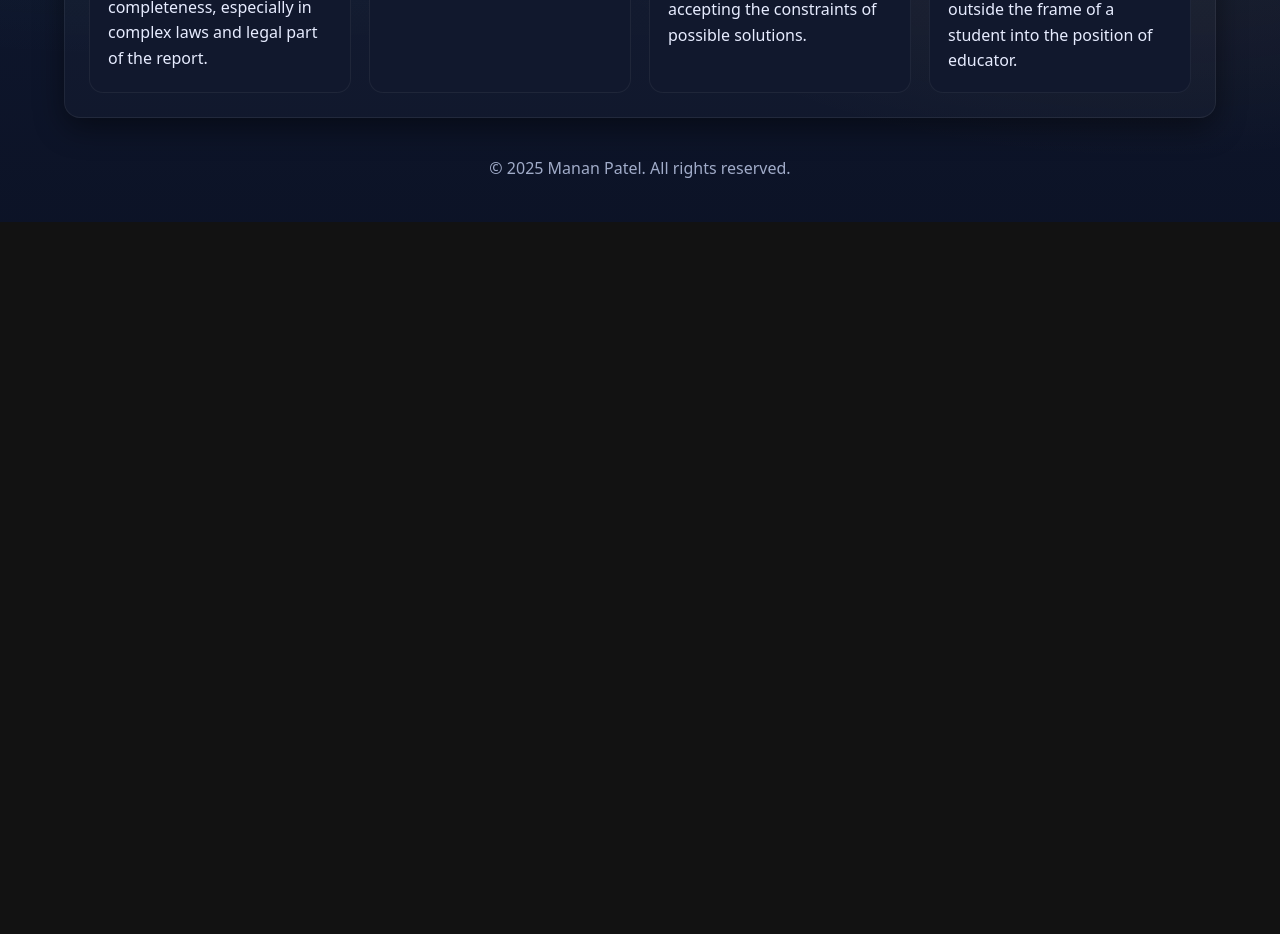
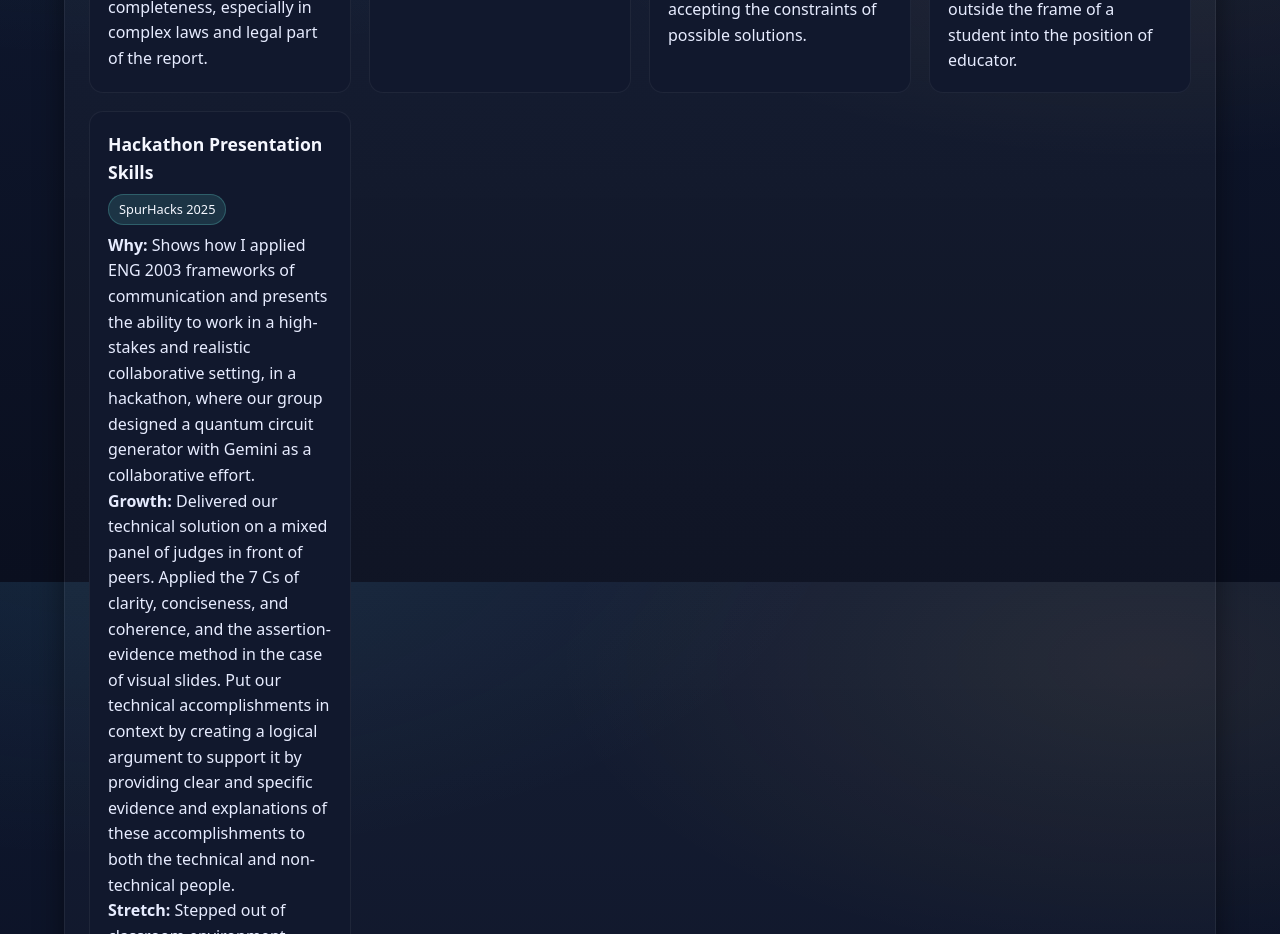
Before and after one commit to MananPatel0801/MananPatel0801, a plain HTML site: page index.html in a window 1280 px wide. Shown: the part 1018-1952 px from the top of the page. Before the commit the page ends 1240 px from the top, so only its background shows below. Drawn offline with Linux system fonts and the light colour scheme.

Commit message:
Update index.html

```diff
--- a/index.html
+++ b/index.html
@@ -71,6 +71,14 @@
           <p><strong>Why:</strong> Applied ENG 2003 skills to develop presentaion and materials that can be used to visualize algorithm tracing and understand time complexity using Big O notation.</p>
           <p><strong>Growth:</strong> Demonstrated use of communication frameworks across different courses in technical subjects.</p>
           <p><strong>Stretch:</strong>  Delivery of complex issues caused me to go outside the frame of a student into the position of educator.</p>
+        </article>
+
+        <article class="showcase-item">
+          <h3>Hackathon Presentation Skills</h3>
+          <span class="showcase-tag">SpurHacks 2025</span>
+          <p><strong>Why:</strong> Shows how I applied ENG 2003 frameworks of communication and presents the ability to work in a high-stakes and realistic collaborative setting, in a hackathon, where our group designed a quantum circuit generator with Gemini as a collaborative effort.</p>
+          <p><strong>Growth:</strong> Delivered our technical solution on a mixed panel of judges in front of peers. Applied the 7 Cs of clarity, conciseness, and coherence, and the assertion-evidence method in the case of visual slides. Put our technical accomplishments in context by creating a logical argument to support it by providing clear and specific evidence and explanations of these accomplishments to both the technical and non-technical people.</p>
+          <p><strong>Stretch:</strong> Stepped out of classroom environment, changing use of academic communication tools to a fast-paced team environment and development cycle. Gained the ability to extrapolate and simplify complicated technology and engineering topics within time limits, to improvise answers to difficult questions, and to incorporate feedback in the moment. This experience supported the strength of audience-focused communication and the necessity of flexibility in the technical presentations.</p>
         </article>
       </div>
     </section>
```
